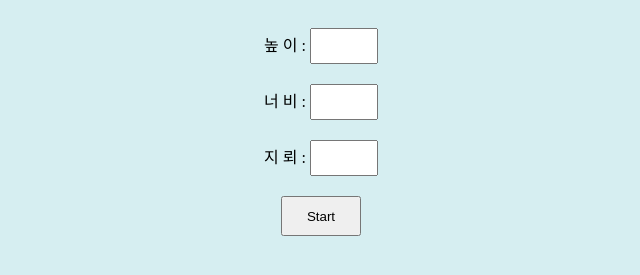
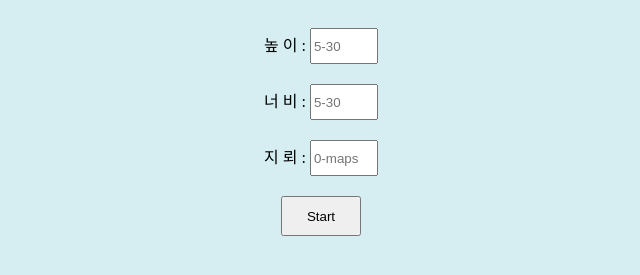
Before and after one commit to d5br5/GAME_Minesweeper, a plain HTML site: page index.html in a window 1280 px wide. Shown: the part 121-396 px from the top of the page, without its empty margins (319-959 px from the left). Drawn offline with Linux system fonts and the light colour scheme.

Commit message:
Update index.html

```diff
--- a/index.html
+++ b/index.html
@@ -15,17 +15,17 @@
     <form id="initForm">
         <div>
             <label>
-                높 이 : <input type="number" class="formInput" name="row">
+                높 이 : <input type="number" class="formInput" placeholder="5-30" name="row">
             </label>
         </div>
         <div>
             <label>
-                너 비 : <input type="number" class="formInput" name="col">
+                너 비 : <input type="number" class="formInput" placeholder="5-30" name="col">
             </label>
         </div>
         <div>
             <label>
-                지 뢰 : <input type="number" class="formInput" name="numOfMines">
+                지 뢰 : <input type="number" class="formInput" placeholder="0-mapsize" name="numOfMines">
             </label>
         </div>
         <input type="submit" value="Start">
```
